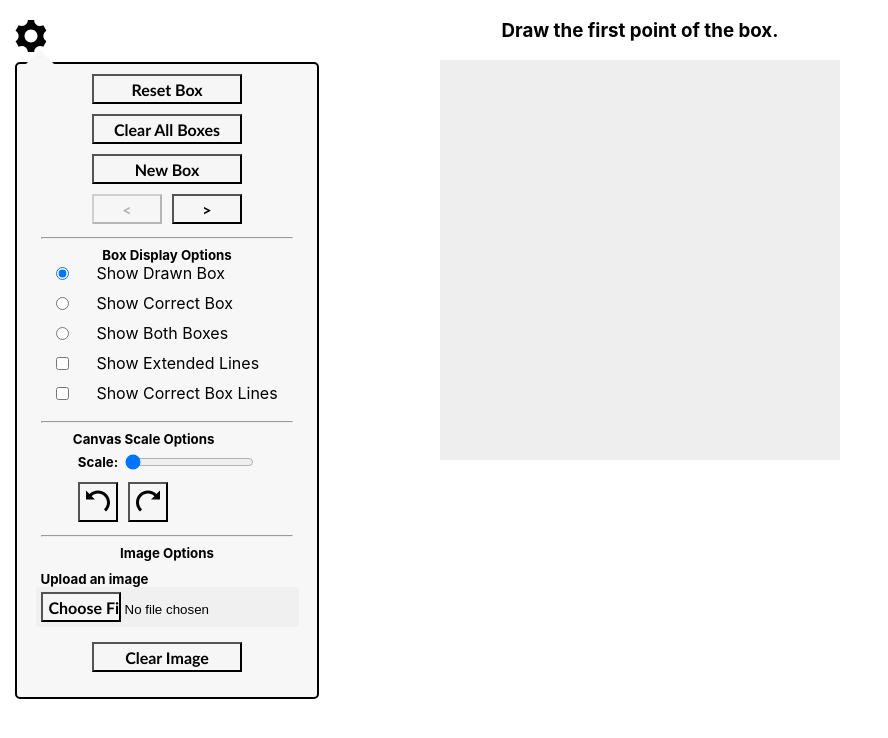
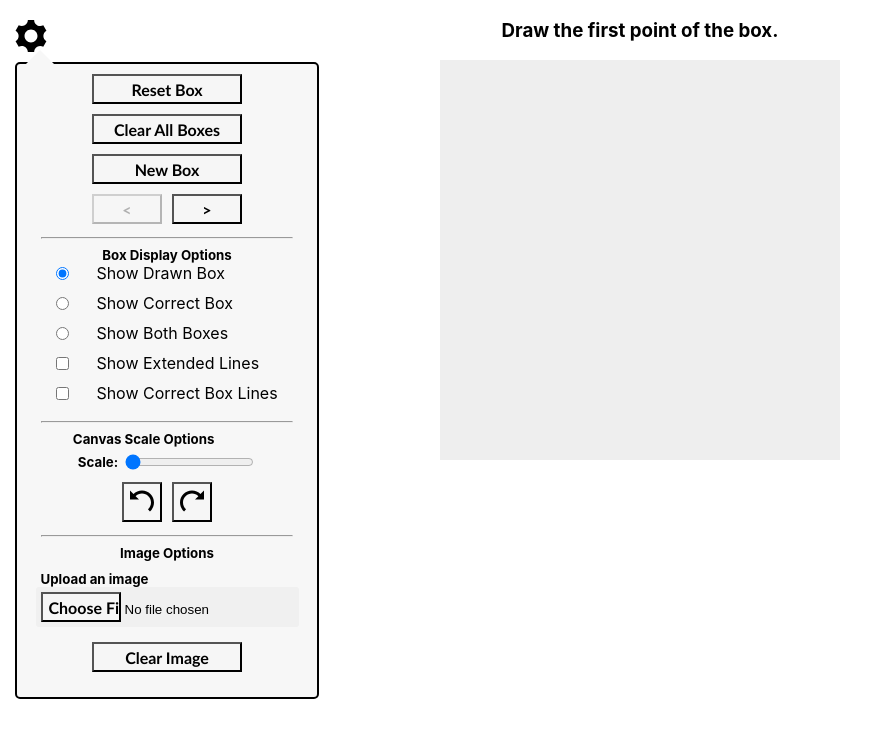
Before and after one commit to abmasud1214/boxanalyzer, a React (Create React App) app: page / in a window 1280 px wide. Shown: the top 738 px of the page, without its empty margins (0-888 px from the left). Built offline with nearby package versions, Linux system fonts and the light colour scheme.

Commit message:
css fixes

```diff
--- a/src/Components/ImageDraw.css
+++ b/src/Components/ImageDraw.css
@@ -39,9 +39,13 @@
 .imageDraw {
     display: flex;
     flex-direction: column;
-    justify-content: start;
+    justify-content: center;
     align-items: center;
     width: 100vw;
+}
+
+.imageDraw > h3 {
+    max-width: 70vw;
 }
 
 .boxDisplayMenus {
@@ -159,6 +163,11 @@ hr {
     height: 40px;
 }
 
+.rotateButtons {
+    display: flex;
+    justify-content: center;
+}
+
 .scaleMenu {
     display: flex;
     padding: 5px;
--- a/src/Components/ImageDraw.js
+++ b/src/Components/ImageDraw.js
@@ -271,6 +271,7 @@ export default function ImageDraw(props) {
                                 onChange={onScaleChangeEvent}
                             />
                         </div>
+                        <div className="rotateButtons">
                             <button
                                 className="rotateButton"
                                 onClick={() => updateRotation(-1)}
@@ -287,6 +288,7 @@ export default function ImageDraw(props) {
                                     <path d="M0 576c0 152.924 67.048 290.184 173.35 384l84.666-96c-79.726-70.364-130.016-173.304-130.016-288 0-212.076 171.93-384 384-384 106.042 0 202.038 42.986 271.53 112.478l-143.53 143.522h384v-384l-149.97 149.978c-92.654-92.658-220.644-149.978-362.030-149.978-282.77 0-512 229.23-512 512z"></path>
                                 </svg>
                             </button>
+                        </div>
                     </div>
                     <hr />
                     <div className="imageOptions">
```
Lines whose indentation alone changed are shown as unchanged.
